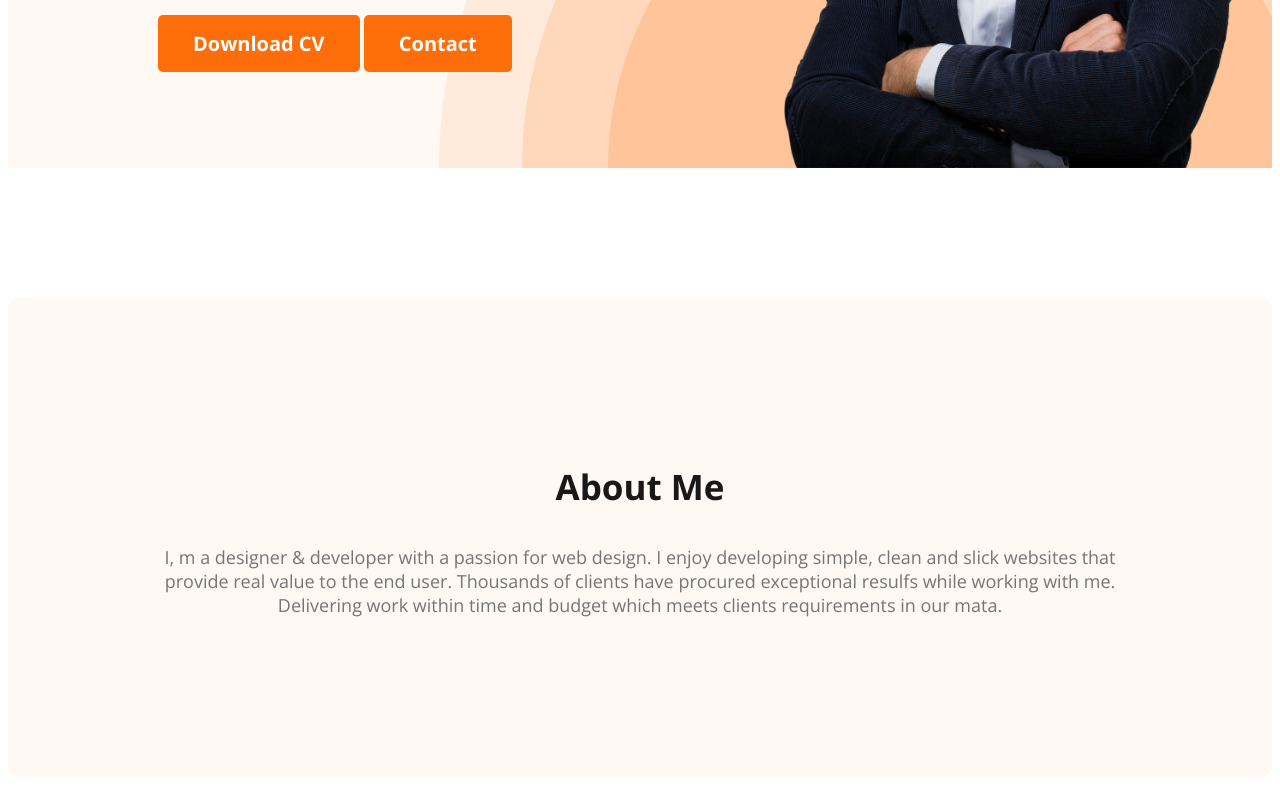
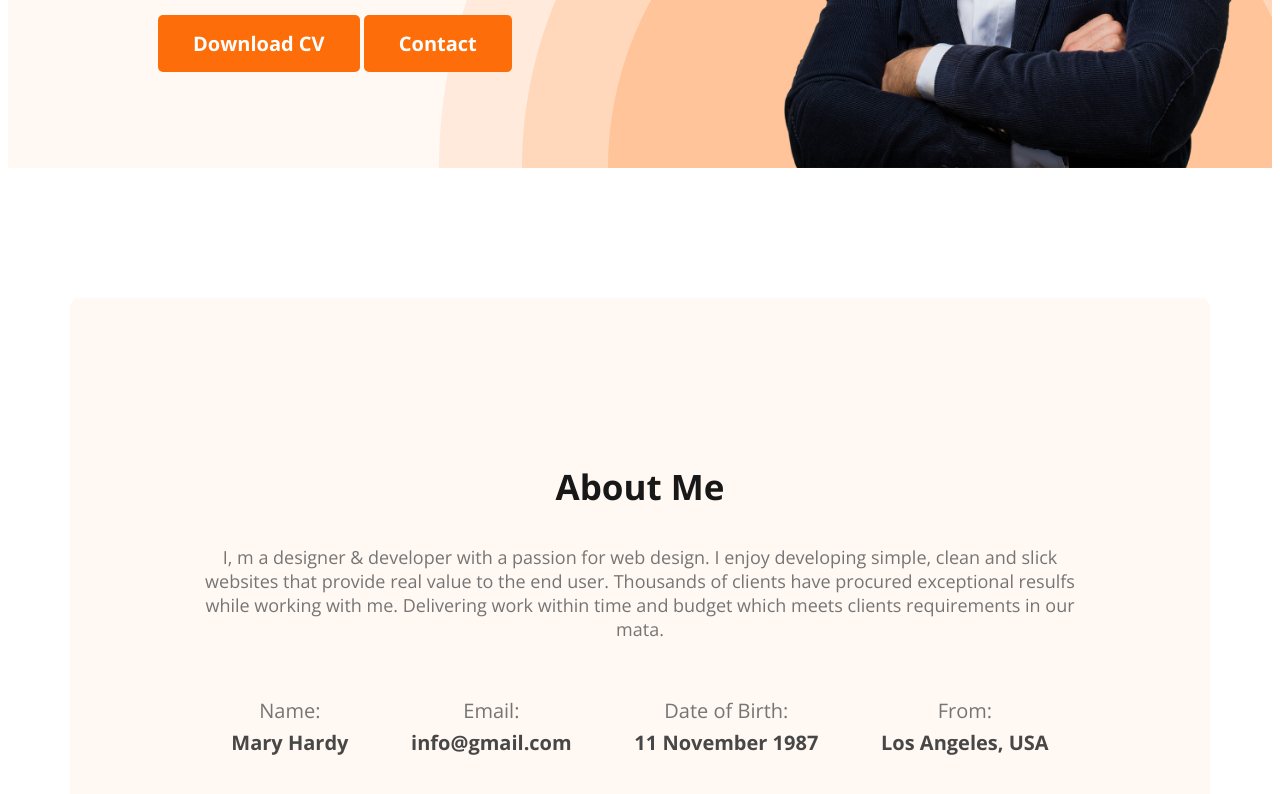
Before and after one commit to AbdullaAlHarun/ph-portfolio, a plain HTML site: page index.html in a window 1280 px wide. Shown: the part 600-1394 px from the top of the page. Drawn offline with nearby package versions, Linux system fonts and the light colour scheme.

Commit message:
added about section!

```diff
--- a/css/styles.css
+++ b/css/styles.css
@@ -108,7 +108,10 @@ nav li a {
 }
 
 /*main section style*/
-
+main {
+    max-width: 1140px;
+    margin: 0 auto;
+}
 
 
 /*about section style*/
@@ -118,3 +121,29 @@ nav li a {
     background: #FFF8F3;
     margin: 130px 0;
 }
+
+.about-info-container {
+    display: flex;
+    justify-content: space-around;
+    margin-top: 30px;
+}
+
+.about-info {
+    text-align: center;
+    gap: 30px;
+}
+
+.info-title {
+    color: #757575;
+    text-align: center;
+    font-size: 20px;
+    font-weight: 400;
+    margin-bottom:5px;
+}
+
+.info-description {
+    color: #474747;
+    font-size: 20px;
+    font-weight: 700;
+    margin:0;
+}
--- a/index.html
+++ b/index.html
@@ -39,6 +39,25 @@
             <p class="section-description">
                 I, m a designer & developer with a passion for web design. I enjoy developing simple, clean and slick websites that provide real value to the end user. Thousands of clients have procured exceptional resulfs while working with me. Delivering work within time and budget which meets clients requirements in our mata.
             </p>
+            <div class="about-info-container">
+                <div class="about-info">
+                    <h4 class="info-title">Name:</h4>
+                    <p class="info-description">Mary Hardy </p>
+                </div>
+                <div class="about-info">
+                    <h4 class="info-title">Email:</h4>
+                    <p class="info-description">info@gmail.com</p>
+                </div>
+                <div class="about-info">
+                    <h4 class="info-title">Date of Birth:</h4>
+                    <p class="info-description">11 November 1987</p>
+                </div>
+                <div class="about-info">
+                    <h4 class="info-title">From:</h4>
+                    <p class="info-description">Los Angeles, USA</p>
+                </div>
+
+            </div>
         </section>
     </main>
 </body>
```
